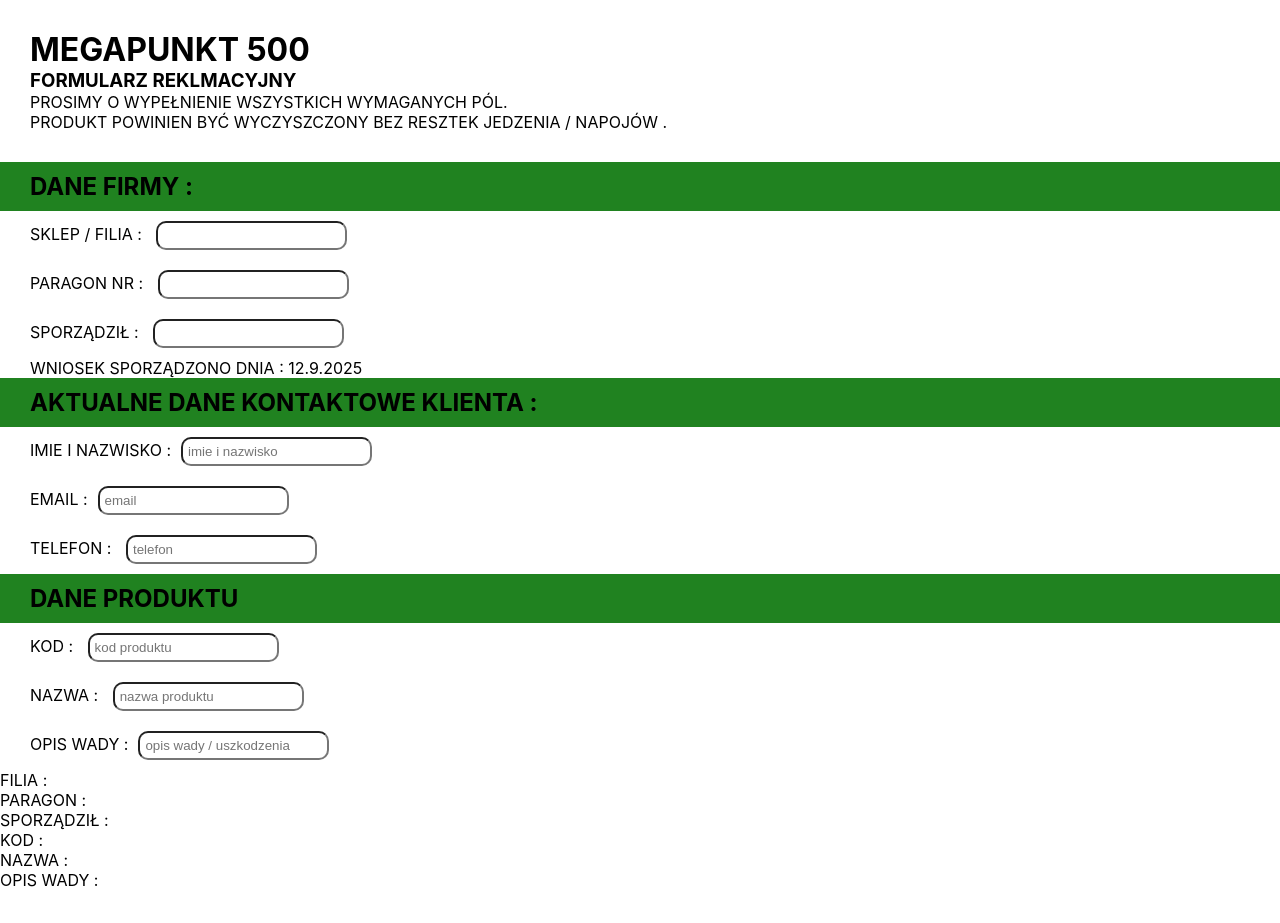
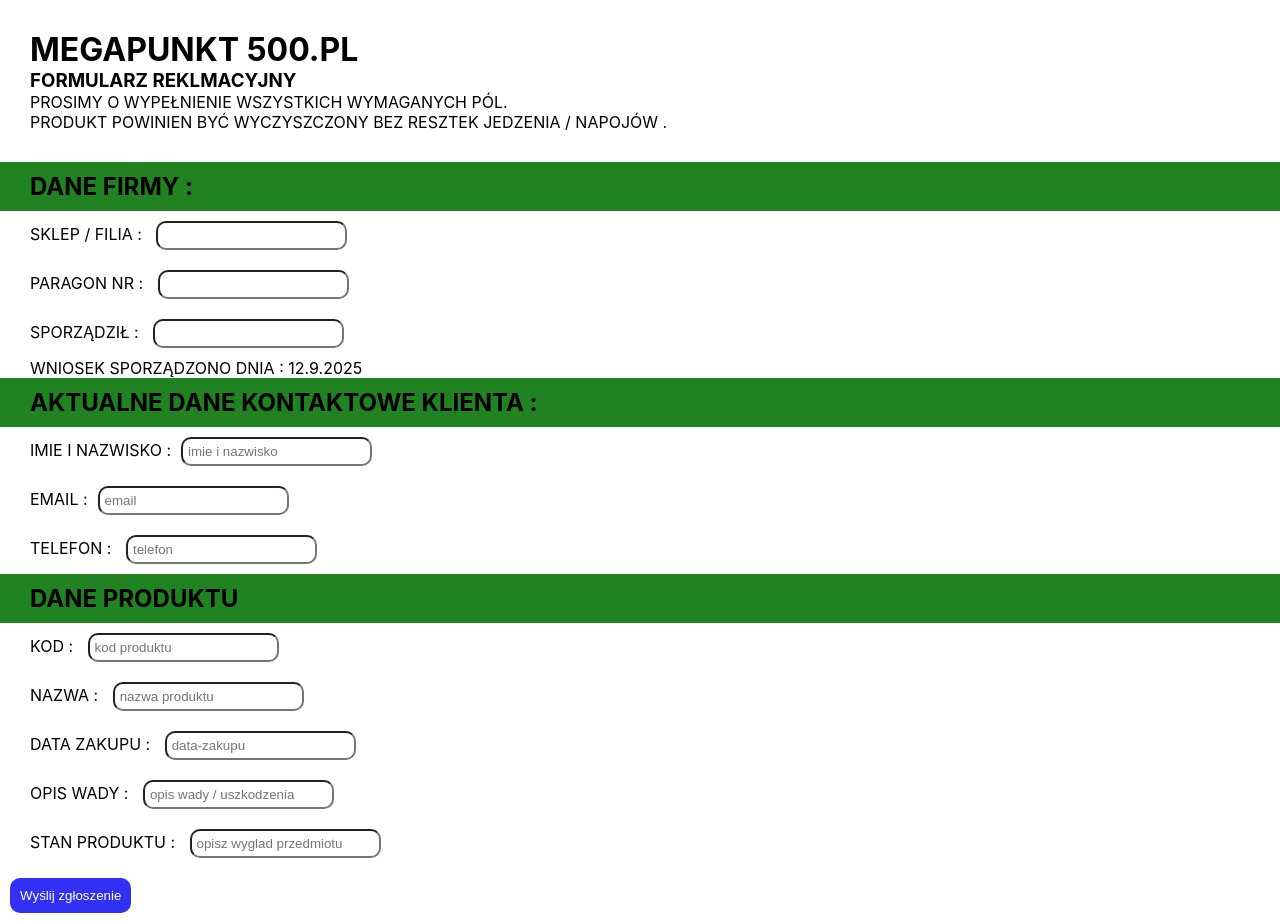
Before and after one commit to marcinoles87/reklamacje, a React (Create React App) app: page / in a window 1280 px wide. Before the commit the page ends 890 px from the top, so only its background shows below. Built offline with nearby package versions, Linux system fonts and the light colour scheme.

Commit message:
add new components

```diff
--- a/src/App.css
+++ b/src/App.css
@@ -58,6 +58,21 @@ input{
   transition: 0.8s ease;
 }
 
+button{
+  width: max-content;
+  padding: 10px;
+  background-color: rgb(49, 49, 245);
+  color:white;
+  border: none;
+  border-radius: 10px;
+  margin: 10px;
+  transition: 0.6s ease;
+}
+
+button:hover{
+  background-color: rgb(0, 0, 134);
+}
+
 textarea{
   border-radius: 10px;
   padding: 10px;
--- a/src/App.js
+++ b/src/App.js
@@ -19,14 +19,31 @@ function App() {
   const [nazwa , setNazwa] = useState('')
   const [opis , setOpis] = useState('')
   const [tel , setTelefon] = useState('')
+  const [wyglad , setWyglad] = useState('')
+  const [zakup , setZakup] = useState('')
 
 
+  const handleSend = () => {
+    alert(`
+
+      Twoje zgłoszenie reklamacyjne zostało wysłane ! mamy 14 dni na rozpatrzenie , prosimy o cierpliwość .
+      Filia : ${filia}
+      Podpisał : ${sprzedawca}
+
+      Osoba zglaszająca : ${daneZglaszajacego}
+      Email / Telefon : ${tel} / ${emailZglaszajacego}
+      Opis reklamacji : ${opis}
+      Opis oddanego przedmiotu : ${wyglad}
+
+
+      `)
+  }
 
   return (
     <div className="App">
 
       <div className='dane'>
-      <h1>MEGAPUNKT 500</h1>
+      <h1>MEGAPUNKT 500.pl</h1>
       <h3>FORMULARZ REKLMACYJNY</h3>
       <p>Prosimy o wypełnienie wszystkich wymaganych pól. </p>
       <p>Produkt powinien być wyczyszczony bez resztek jedzenia / napojów .</p>
@@ -36,14 +53,16 @@ function App() {
 
               <DaneFirmy filia={filia} setFilia={setFilia} paragon={paragon} setParagon={setParagon} sprzedawca={sprzedawca} setSprzedawca={setSprzedawca}></DaneFirmy>
               <DaneZglaszajacego setDaneZglaszajacego={setDaneZglaszajacego} setEmailZglaszajacego={setEmailZglaszajacego} setTelefon={setTelefon}></DaneZglaszajacego>
-              <DaneProduktu setKod={setKod} setNazwa={setNazwa} setOpis={setOpis}></DaneProduktu>
+              <DaneProduktu setKod={setKod} setNazwa={setNazwa} setOpis={setOpis} setWyglad={setWyglad} setZakup={setZakup}></DaneProduktu>
+
+              <button onClick={handleSend}>Wyślij zgłoszenie</button>
 
 
 
 
 
 
-
+{/*
       <div className='sprawdzdenie'>
         <p>Filia :{filia}</p>
         <p>Paragon : {paragon}</p>
@@ -51,7 +70,7 @@ function App() {
         <p>Kod : {kod}</p>
         <p>Nazwa : {nazwa}</p>
         <p>Opis wady : {opis}</p>
-      </div>
+      </div> */}
 
 
     </div>
--- a/src/components/DaneProduktu.js
+++ b/src/components/DaneProduktu.js
@@ -1,12 +1,14 @@
 import React from 'react'
 
-function DaneProduktu({setKod,setNazwa,setOpis}) {
+function DaneProduktu({setKod,setNazwa,setOpis,setWyglad,setZakup}) {
   return (
     <div className='dane-firmy'>
         <h2>Dane Produktu</h2>
-        <p>Kod : <input placeholder='kod produktu' onChange={ (e) => setKod(e.target.value)}></input></p>
-        <p>Nazwa : <input placeholder='nazwa produktu' onChange={ (e) => setNazwa(e.target.value)}></input></p>
-        <p>Opis wady :<input placeholder='opis wady / uszkodzenia' onChange={ (e) => setOpis(e.target.value)}></input></p>
+        <p>Kod :       <input placeholder='kod produktu' onChange={ (e) => setKod(e.target.value)}></input></p>
+        <p>Nazwa :     <input placeholder='nazwa produktu' onChange={ (e) => setNazwa(e.target.value)}></input></p>
+        <p>Data zakupu : <input placeholder='data-zakupu' onChange={ (e) => setZakup(e.target.value)}></input></p>
+        <p>Opis wady : <input placeholder='opis wady / uszkodzenia' onChange={ (e) => setOpis(e.target.value)}></input></p>
+        <p>Stan produktu : <input placeholder='opisz wyglad przedmiotu ' onChange={ (e) => setWyglad(e.target.value)}></input></p>
     </div>
   )
 }
```
